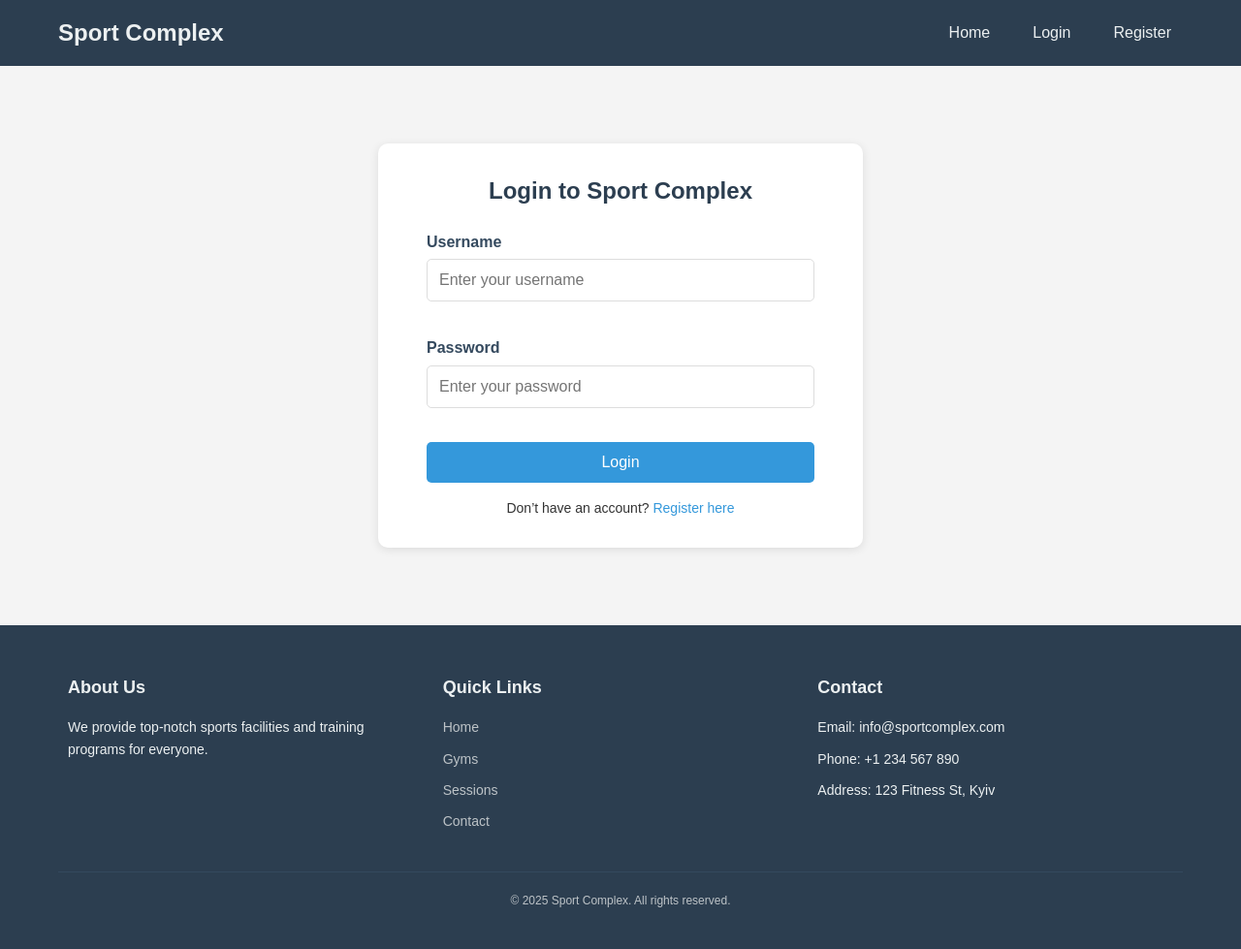
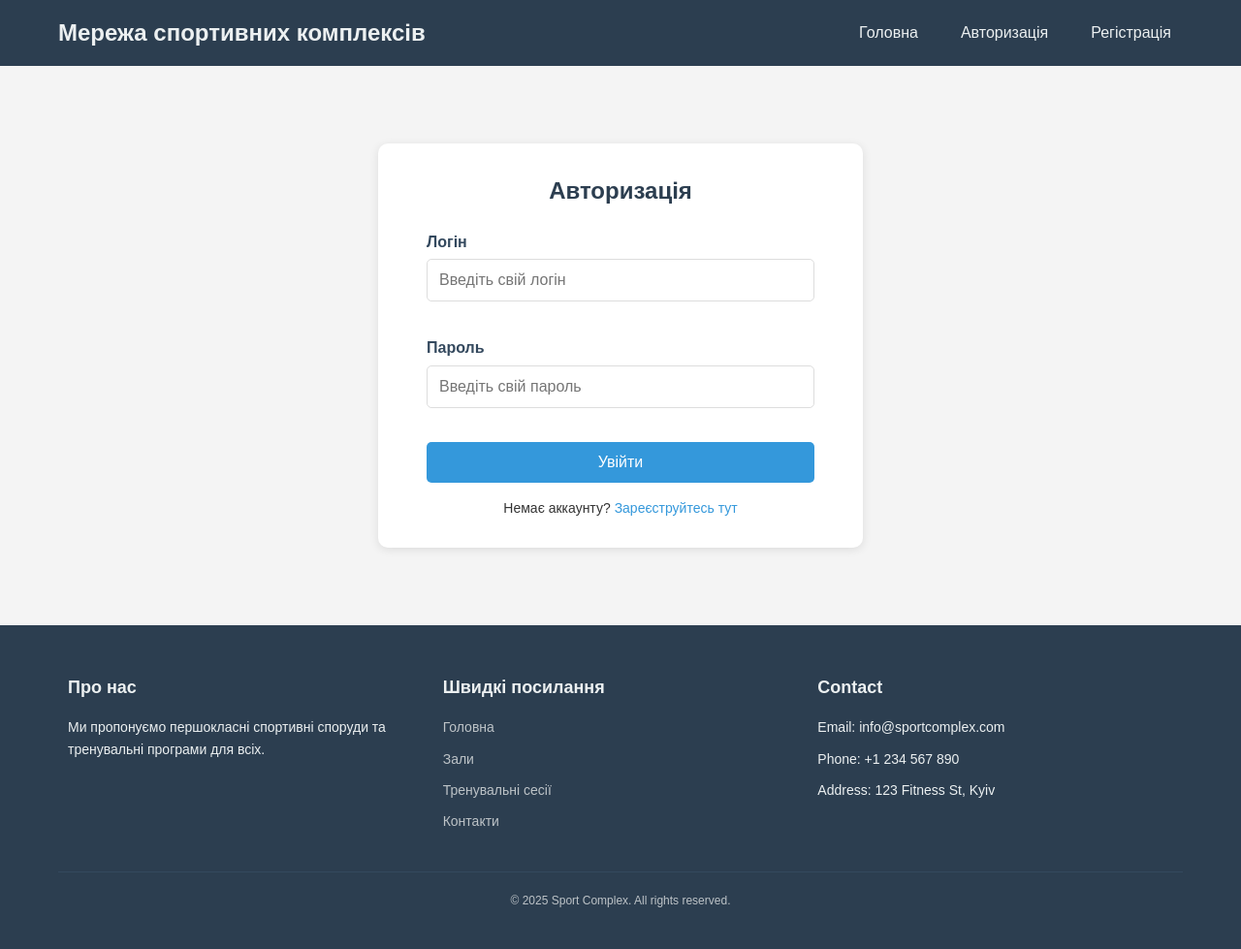
Before and after one commit to KirillRyrm/Sport-complexes, a Django app: page /login/ in a window 1280 px wide. Shown: the whole page at 97% size. Run offline with Django 4.2, Linux system fonts and the light colour scheme.

Commit message:
Ukrainian localization in html forms

```diff
--- a/sport_complexes_app/auth_service/auth_app/templates/auth_app/base.html
+++ b/sport_complexes_app/auth_service/auth_app/templates/auth_app/base.html
@@ -4,7 +4,7 @@
 <head>
     <meta charset="UTF-8">
     <meta name="viewport" content="width=device-width, initial-scale=1.0">
-    <title>Sport Complex{% block title %}{% endblock %}</title>
+    <title>Мережа спортивних комплексів{% block title %}{% endblock %}</title>
     <link rel="stylesheet" href="{% static 'css/style.css' %}">
     {% block extra_css %}{% endblock %}
 </head>
@@ -13,30 +13,30 @@
     <header class="header">
         <div class="container">
             <div class="logo">
-                <a href="{% url 'home' %}">Sport Complex</a>
+                <a href="{% url 'home' %}">Мережа спортивних комплексів</a>
             </div>
             <nav class="nav">
                 <ul>
-                    <li><a href="{% url 'home' %}">Home</a></li>
+                    <li><a href="{% url 'home' %}">Головна</a></li>
                     {% if user.is_authenticated %}
                         {% if user.user_role == 'client' %}
-                            <li><a href="/schedule/sessions/">Sessions</a></li>
-                            <li><a href="/facility/gyms/">Gyms</a></li>
+                            <li><a href="/schedule/sessions/">Тренувальні сесії</a></li>
+                            <li><a href="/facility/gyms/">Спортивні зали</a></li>
                         {% elif user.user_role == 'trainer' %}
-                            <li><a href="/schedule/trainer/schedule/">My Schedule</a></li>
-                            <li><a href="/facility/gyms/">Gyms</a></li>
+                            <li><a href="/schedule/trainer/schedule/">Мій розклад</a></li>
+                            <li><a href="/facility/gyms/">Спортивні зали</a></li>
                         {% elif user.user_role == 'admin' %}
-                            <li><a href="/facility/gyms/">Manage Gyms</a></li>
-                            <li><a href="/schedule/sessions/">Manage Sessions</a></li>
-                            <li><a href="/admin/">Admin Panel</a></li>
+                            <li><a href="/facility/gyms/">Налаштування спорт залів</a></li>
+                            <li><a href="/schedule/sessions/">Налаштування тренувальних сесій</a></li>
+                            <li><a href="/admin/">Адмін панель</a></li>
                         {% endif %}
                         <li class="user-menu">
                             <span>{{ user.username }} ({{ user.user_role|capfirst }})</span>
-                            <a href="{% url 'logout' %}" class="logout-btn">Logout</a>
+                            <a href="{% url 'logout' %}" class="logout-btn">Вихід</a>
                         </li>
                     {% else %}
-                        <li><a href="{% url 'login' %}">Login</a></li>
-                        <li><a href="{% url 'register' %}">Register</a></li>
+                        <li><a href="{% url 'login' %}">Авторизація</a></li>
+                        <li><a href="{% url 'register' %}">Регістрація</a></li>
                     {% endif %}
                 </ul>
             </nav>
@@ -63,16 +63,16 @@
         <div class="container">
             <div class="footer-content">
                 <div class="footer-section">
-                    <h3>About Us</h3>
-                    <p>We provide top-notch sports facilities and training programs for everyone.</p>
+                    <h3>Про нас</h3>
+                    <p>Ми пропонуємо першокласні спортивні споруди та тренувальні програми для всіх.</p>
                 </div>
                 <div class="footer-section">
-                    <h3>Quick Links</h3>
+                    <h3>Швидкі посилання</h3>
                     <ul>
-                        <li><a href="{% url 'home' %}">Home</a></li>
-                        <li><a href="/facility/gyms/">Gyms</a></li>
-                        <li><a href="/schedule/sessions/">Sessions</a></li>
-                        <li><a href="#contact">Contact</a></li>
+                        <li><a href="{% url 'home' %}">Головна</a></li>
+                        <li><a href="/facility/gyms/">Зали</a></li>
+                        <li><a href="/schedule/sessions/">Тренувальні сесії</a></li>
+                        <li><a href="#contact">Контакти</a></li>
                     </ul>
                 </div>
                 <div class="footer-section">
--- a/sport_complexes_app/auth_service/auth_app/templates/auth_app/login.html
+++ b/sport_complexes_app/auth_service/auth_app/templates/auth_app/login.html
@@ -2,19 +2,19 @@
 {% block title %} - Login{% endblock %}
 {% block content %}
     <section class="auth-section">
-        <h1>Login to Sport Complex</h1>
+        <h1>Авторизація</h1>
         <form method="post" class="auth-form">
             {% csrf_token %}
             <div class="form-group">
-                <label for="username">Username</label>
-                <input type="text" name="username" id="username" placeholder="Enter your username" value="{{ request.POST.username|default:'' }}" required>
+                <label for="username">Логін</label>
+                <input type="text" name="username" id="username" placeholder="Введіть свій логін" value="{{ request.POST.username|default:'' }}" required>
             </div>
             <div class="form-group">
-                <label for="password">Password</label>
-                <input type="password" name="password" id="password" placeholder="Enter your password" required>
+                <label for="password">Пароль</label>
+                <input type="password" name="password" id="password" placeholder="Введіть свій пароль" required>
             </div>
-            <button type="submit">Login</button>
+            <button type="submit">Увійти</button>
         </form>
-        <p class="auth-link">Don’t have an account? <a href="{% url 'register' %}">Register here</a></p>
+        <p class="auth-link">Немає аккаунту? <a href="{% url 'register' %}">Зареєструйтесь тут</a></p>
     </section>
 {% endblock %}
```
Also changed, not shown: sport_complexes_app/auth_service/auth_app/templates/auth_app/register.html (+6 -6 lines).
